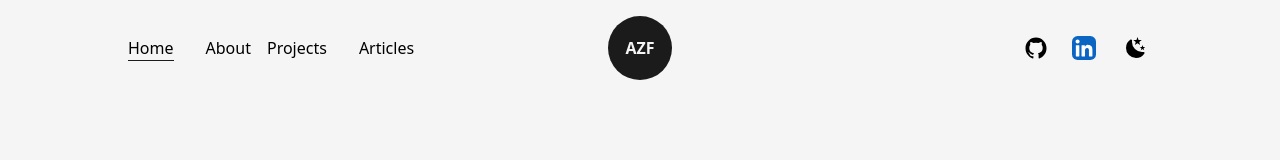
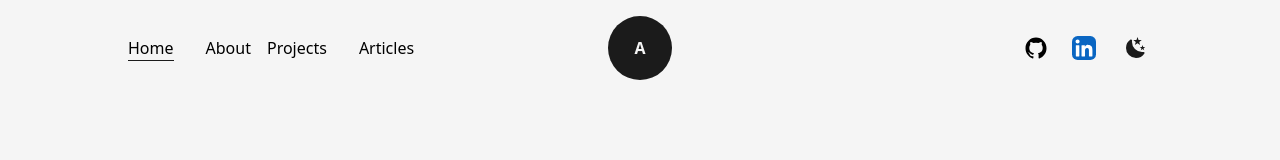
Before and after one commit to Alejandrozf23/developer-portafolio, a Next.js app: page / in a window 1280 px wide. Shown: the top 160 px of the page. Built offline with nearby package versions, Linux system fonts and the light colour scheme.

Commit message:
Add dark mode to component in home page

```diff
--- a/src/components/AnimatedText.js
+++ b/src/components/AnimatedText.js
@@ -35,7 +35,7 @@ const singleWord = {
 const AnimatedText = ({text, className=""}) => {
     return (
         <div className='w-full mx-auto py-2 flex items-center justify-center text-center overflow-hidden'>
-            <motion.h1 className={`inline-block w-full text-dark font-bold capitalize text-8x1 ${className}`}
+            <motion.h1 className={`inline-block w-full text-dark font-bold capitalize text-8x1 dark:text-light ${className}`}
                 style={customStyles} variants={quote} initial="initial" animate="animate">
                 {
                     text.split(" ").map((word, index)=>
--- a/src/components/HireMe.js
+++ b/src/components/HireMe.js
@@ -6,10 +6,12 @@ const HireMe = () => {
     return (
         <div className="fixed left-4 bottom-4 flex items-center justify-center overflow-hidden">
             <div className="w-48 h-auto flex items-center justify-center relative">
-                <CircularText className={"fill-dark animate-spin-slow"}/>
+                <CircularText className={"fill-dark animate-spin-slow dark:fill-light"}/>
                 <Link href="mailto:alexzepeda2908@gmail.com" className="flex items-center justify-center
                     absolute left-1/2 top-1/2 -translate-x-1/2 -translate-y-1/2 bg-dark text-light
-                    shadow-md border-solid border-dark w-20 h-20 rounded-full font-semibold hover:bg-light hover:text-dark">
+                    shadow-md border-solid border-dark w-20 h-20 rounded-full font-semibold hover:bg-light
+                    hover:text-dark dark:bg-light dark:text-dark hover:dark:bg-dark hover:dark:text-light
+                    hover:dark:border-light ">
                     Hire Me!
                 </Link>
             </div>
--- a/src/components/Logo.js
+++ b/src/components/Logo.js
@@ -8,12 +8,14 @@ const Logo = () => {
     return (
         <div className="flex items-center justify-center mt-2">
             <MotionLink href="/"
-            className="w-16 h-16 bg-dark text-light flex items-center justify-center rounded-full text-2x1 font-bold"
+            className="w-16 h-16 bg-dark text-light flex items-center
+                justify-center rounded-full text-2x1 font-bold border
+                border-solid border-transparent dark:border-light"
             whileHover={{
                 backgroundColor:["#121212", "rgba(131,58,180,1)", "rgba(252,176,69,1)","rgba(131,58,180,1)","#121212"],
                 transition:{duration:1, repeat:Infinity}
             }}>
-                AZF</MotionLink>
+                A</MotionLink>
         </div>
     )
 }
--- a/src/components/NavBar.js
+++ b/src/components/NavBar.js
@@ -14,7 +14,7 @@ const CustomLink = ({href, title, className=""}) => {
             {title}
             <span className={`h-[1px] inline-block bg-dark
             absolute left-0 -bottom-0.5 group-hover:w-full
-            transition-[width] ease duration-300
+            transition-[width] ease duration-300 dark:bg-light
             ${router.asPath === href ? 'w-full':'w-0'}`}>&nbsp;</span>
         </Link>
     )
@@ -24,7 +24,7 @@ const NavBar = () => {
     const [mode, setMode] = useThemeSwitcher();
 
     return (
-        <header className="w-full px-32 py-8 font-medium flex items-center justify-between">
+        <header className="w-full px-32 py-8 font-medium flex items-center justify-between dark:text-light">
             <nav>
                 <CustomLink href="/" title="Home" className="mr-4"/>
                 <CustomLink href="/about" title="About" className="mx-4"/>
@@ -38,7 +38,8 @@ const NavBar = () => {
                     whileHover={{y:-3}} whileTap={{scale:0.9}} className="w-6 mx-3"><LinkedInIcon/></motion.a>
 
                 <button onClick = {() => setMode(mode === "light"?"dark":"light")}
-                    className="ml-3 flex items-center justify-center rounded-full p-1">
+                    className={`ml-3 flex items-center justify-center rounded-full p-1
+                        ${mode === "light"?"bg-dark text-light":"bg-light text-dark"}`}>
                     {
                         mode === "dark" ?
                         <SunIcon className={"fill-dark"}/> :
--- a/src/pages/_app.js
+++ b/src/pages/_app.js
@@ -16,7 +16,7 @@ export default function App({ Component, pageProps }) {
         <meta name="viewport" content="width=device-width, initial-scale=1" />
         <link rel="icon" href="/favicon.ico" />
       </Head>
-      <main className={'${montserrat.variable} font-mont bg-light w-full min-h-screen'}>
+      <main className={'${montserrat.variable} font-mont bg-light dark:bg-dark w-full min-h-screen'}>
         <NavBar/>
         <Component {...pageProps} />
         <Footer/>
--- a/src/pages/index.js
+++ b/src/pages/index.js
@@ -14,7 +14,7 @@ export default function Home() {
         <title>Create Next App</title>
         <meta name="description" content="Generated by create next app" />
       </Head>
-      <main className="flex items-center text-dark w-full min-h-screen">
+      <main className="flex items-center text-dark w-full min-h-screen dark:text-light">
         <Layout className='pt-0'>
           <div className='flex items-center justify-between w-full'>
             <div className='w-1/2'>
@@ -27,7 +27,9 @@ export default function Home() {
               <div className='flex items-center self-start mt-2'>
                 <Link href="/dummy.pdf" target={"_blank"} className='flex items-center bg-dark text-light
                   p-2.5 px-6 rounded-lg text-lg font-semibold hover:bg-light hover:text-dark border-2
-                  border-solid border-transparent hover:border-dark' download={true}>Resume <LinkArrow className={"w-6 ml-1"}/></Link>
+                  border-solid border-transparent hover:border-dark dark:bg-light dark:text-dark
+                  hover:dark:bg-dark hover:dark:text-light hover:dark:border-light'
+                  download={true}>Resume <LinkArrow className={"w-6 ml-1"}/></Link>
               </div>
             </div>
           </div>
```
